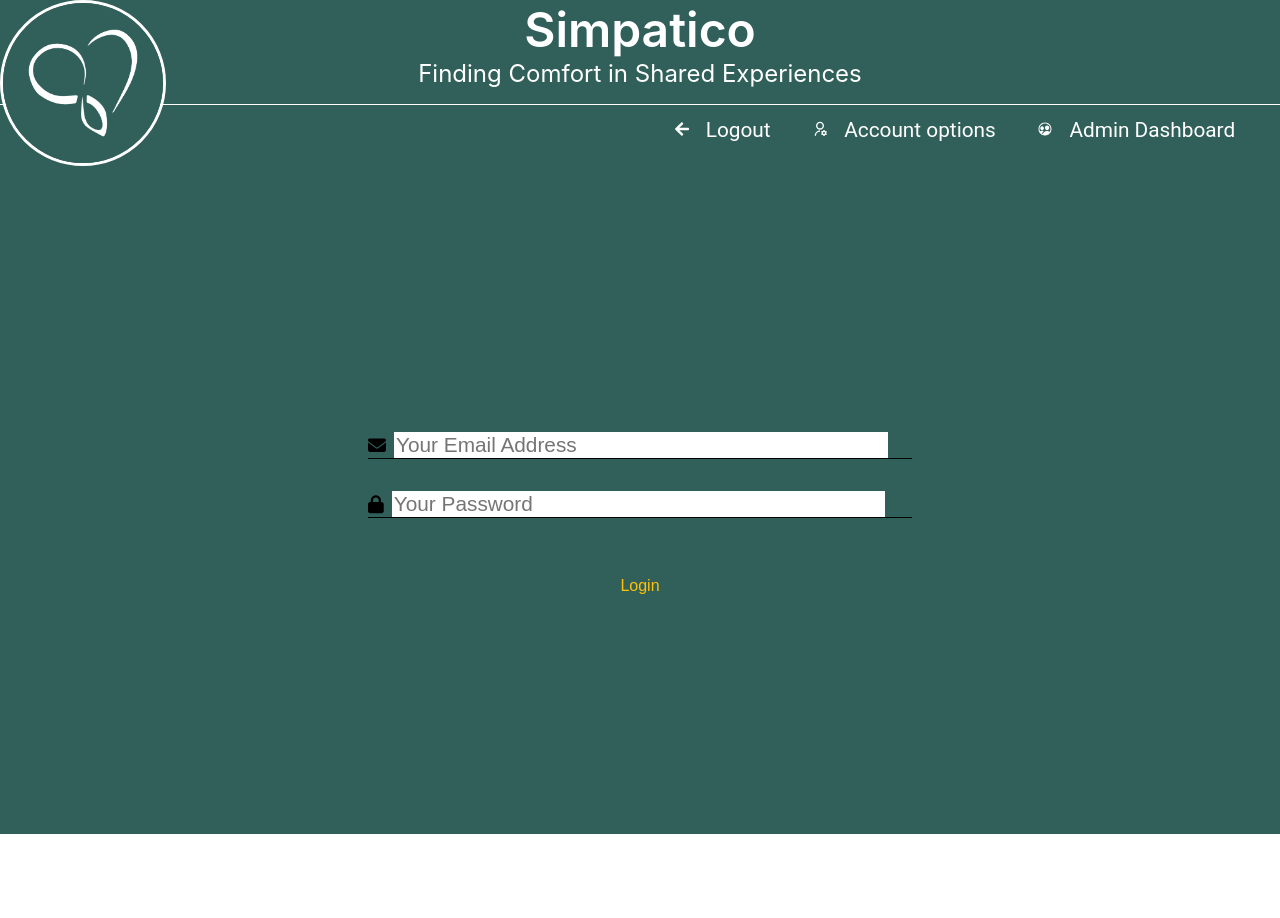
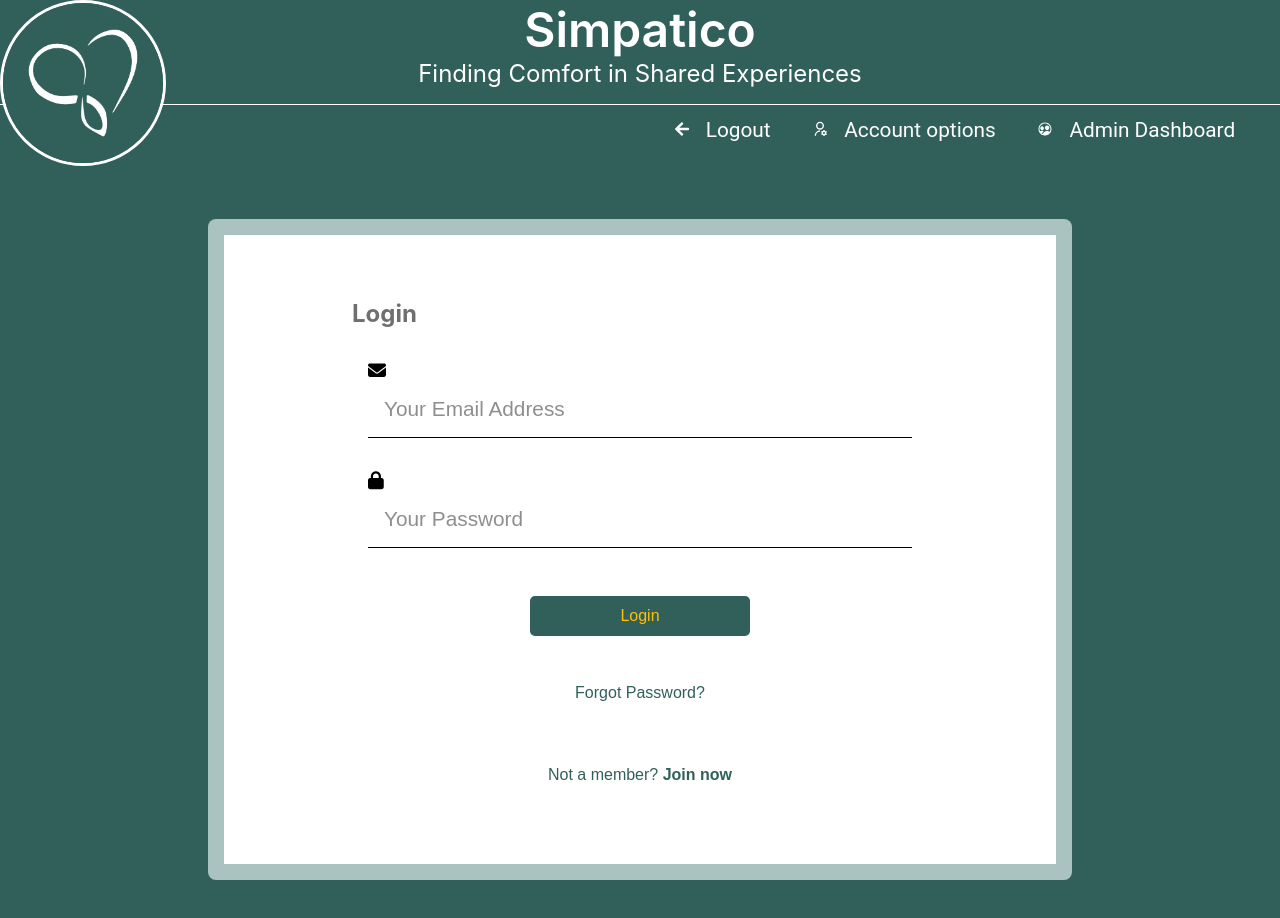
Before and after one commit to EOLresearch/Simpatico, a React (Create React App) app: page / in a window 1280 px wide. Shown: the top 918 px of the page. Before the commit the page ends 834 px from the top, so only its background shows below. Built offline with nearby package versions, Linux system fonts and the light colour scheme; no server answers.

Commit message:
login done for now

```diff
--- a/src/App.js
+++ b/src/App.js
@@ -24,14 +24,7 @@ function App() {
       setFsUser(null);
       setFsMatch(null);
     }
-
   }
-
-
-  const updateFsUser = (updatedUser) => {
-    setFsUser(updatedUser);
-  };
-
 
   return (
     <div className="App">
@@ -53,7 +46,6 @@ function App() {
                   match={fsMatch}
                   adminDash={adminDash}
                   navHandler={navHandler}
-                  updateFsUser={updateFsUser}
                   showWelcomeMessage={showWelcomeMessage}
                 />
               ) : (
--- a/src/components/UserAuth/UserAuth.js
+++ b/src/components/UserAuth/UserAuth.js
@@ -69,7 +69,6 @@ const UserAuth = ({ user }) => {
       <div className="auth-container">
         {view === 'login' && (
           <div className="fields-container login">
-            <h4>Log in to your profile</h4>
 
             {user && !user.emailVerified && (
               <div onClick={() => auth.signOut()} className='modal-bg'>
@@ -81,7 +80,8 @@ const UserAuth = ({ user }) => {
               </div>
             )}
 
-            <form id="login" onSubmit={handleLogin}>
+            <form className="login" onSubmit={handleLogin}>
+            <h1>Login</h1>
               <div className='input-container'>
                 <i className="fas fa-envelope"></i>
                 <input id="email" type="email" placeholder="Your Email Address" value={email} onChange={handleChange} name="email" required />
--- a/src/components/UserAuth/userauth.css
+++ b/src/components/UserAuth/userauth.css
@@ -7,16 +7,9 @@ textarea {
   all: unset;
 }
 
-h3, h5{
-  margin:0.3rem;
-}
-
-.auth-wrapper {
-  color: #31605b;
-  text-align: center;
-  width: 100%;
-  padding-top: 1rem;
-  padding-bottom: 3rem;
+h3,
+h5 {
+  margin: 0.3rem;
 }
 
 .auth-wrapper button {
@@ -25,9 +18,7 @@ h3, h5{
   font-size: 1rem;
   color: #31605b;
 }
-.login{
-  margin-top:15%;
-}
+
 .callout-container {
   display: flex;
   justify-content: center;
@@ -50,21 +41,39 @@ h3, h5{
   width: 100%;
 }
 
-.fields-container #login {
+.fields-container .login {
   color: black;
-  margin: 0 auto;
+  margin: 5% auto;
   display: flex;
   flex-direction: column;
   text-align: left;
   max-width: 45%;
-  position: relative;
-  margin-top: 2rem;
+  background-color: #ffffff;
+  padding: 3rem 8rem;
+  border-radius: 0.5rem;
+  border: 1rem solid #064d4556;
 }
+.fields-container .login h1{
+  font-size: 1.5rem;
+  color: rgba(0, 0, 0, 0.564);
+
+
+}
+
+.fields-container .login input {
+  padding: 1rem;
+  background-color: transparent;
+}
+
+.fields-container .login input::placeholder {
+  color: rgba(0, 0, 0, 0.442);
+}
+
 
 .fields-container form label {
   font-size: 1rem;
   color: rgba(0, 0, 0, 0.442);
-  padding: 0.5rem;;
+  padding: 0.5rem;
 }
 
 .fields-container form input {
@@ -74,9 +83,10 @@ h3, h5{
   color: rgba(0, 0, 0, 0.842);
 }
 
-.fields-container form [type=date]{
-  width:unset;
+.fields-container form [type=date] {
+  width: unset;
 }
-.fields-container form [type=number]{
-  width:unset;
+
+.fields-container form [type=number] {
+  width: unset;
 }
```
